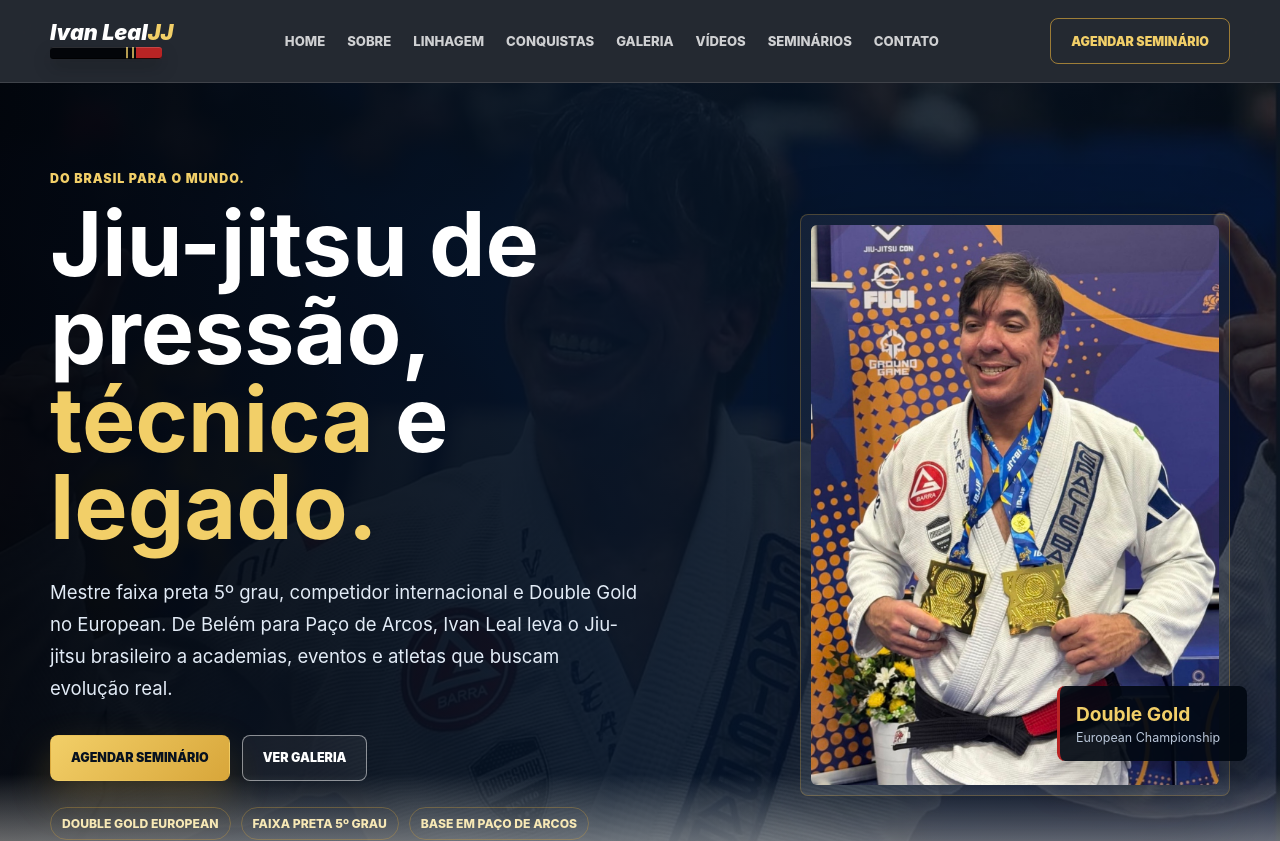
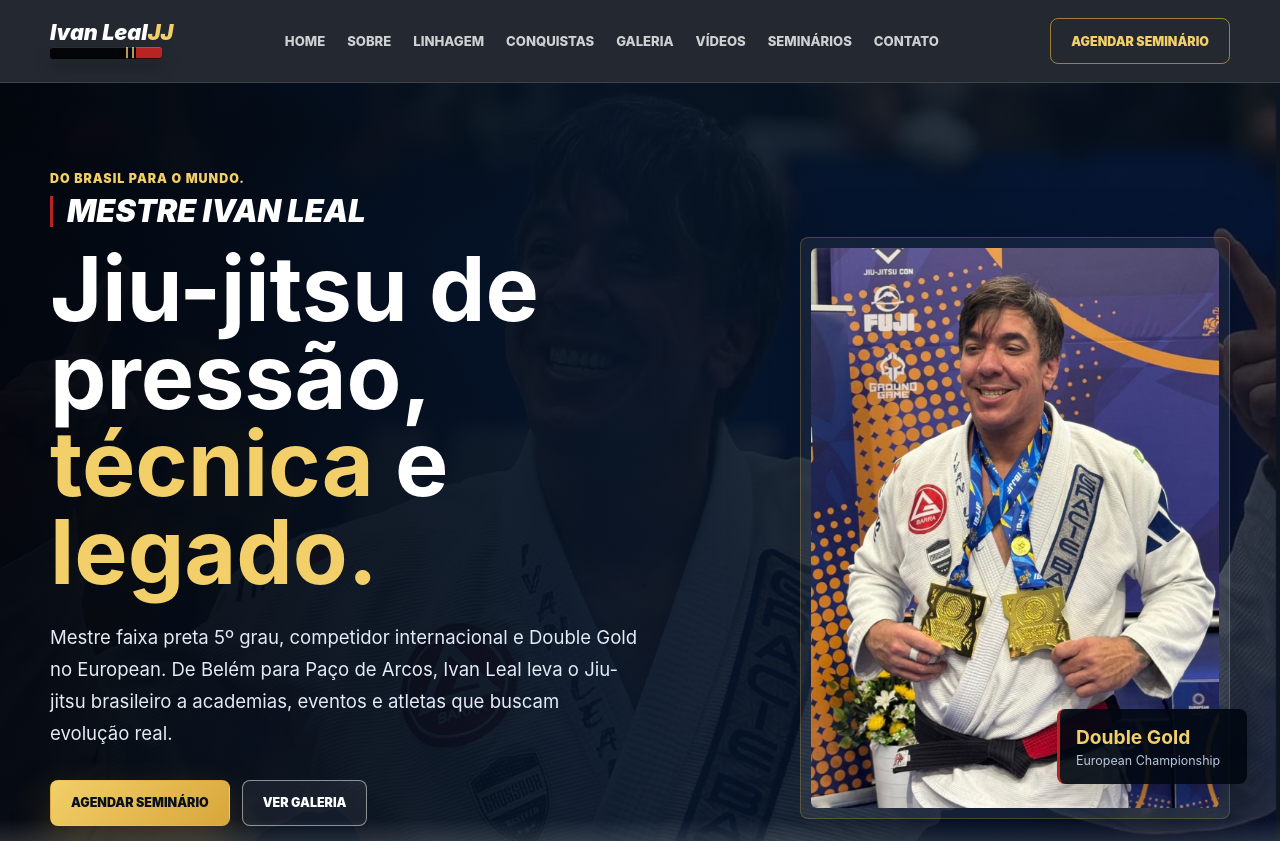
Before and after one commit to linksites/ivanleal, a Next.js app: page / in a window 1280 px wide. Shown: the top 841 px of the page. Built offline with nearby package versions, Linux system fonts and the light colour scheme.

Commit message:
Highlight master name in hero

```diff
--- a/app/globals.css
+++ b/app/globals.css
@@ -254,6 +254,19 @@ h1 {
 
 h2 {
   font-size: clamp(2.05rem, 4.7vw, 4rem);
+}
+
+.heroName {
+  width: fit-content;
+  margin: -4px 0 18px;
+  border-left: 3px solid var(--red);
+  color: #fff;
+  font-size: clamp(1.25rem, 2.4vw, 2.15rem);
+  font-style: italic;
+  font-weight: 950;
+  line-height: 1;
+  padding-left: 14px;
+  text-transform: uppercase;
 }
 
 .heroText {
--- a/components/Hero.tsx
+++ b/components/Hero.tsx
@@ -12,15 +12,16 @@ export function Hero() {
     <section id="home" className="hero sectionShell" style={heroStyle}>
       <div className="heroCopy">
         <p className="eyebrow fadeInUp">Do Brasil para o mundo.</p>
-        <h1 className="fadeInUp delay-100">
+        <p className="heroName fadeInUp delay-100">Mestre Ivan Leal</p>
+        <h1 className="fadeInUp delay-200">
           Jiu-jitsu de pressão, <span>técnica</span> e <span>legado.</span>
         </h1>
-        <p className="heroText fadeInUp delay-200">{athlete.subheadline}</p>
-        <div className="heroActions fadeInUp delay-300">
+        <p className="heroText fadeInUp delay-300">{athlete.subheadline}</p>
+        <div className="heroActions fadeInUp delay-400">
           <a className="button primary" href="#contato">Agendar seminário</a>
           <a className="button secondary" href="#galeria">Ver galeria</a>
         </div>
-        <div className="heroProof fadeInUp delay-400" aria-label="Resumo da trajetória">
+        <div className="heroProof fadeInUp delay-500" aria-label="Resumo da trajetória">
           <span>Double Gold European</span>
           <span>Faixa preta 5º grau</span>
           <span>Base em Paço de Arcos</span>
```
